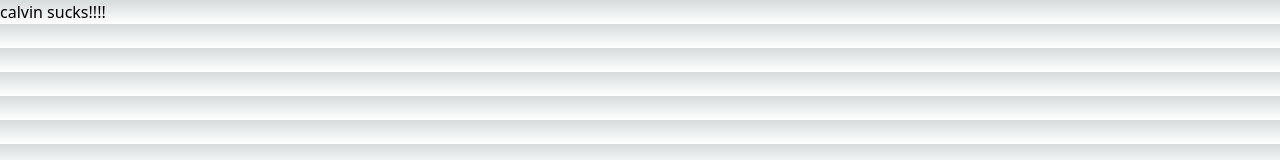
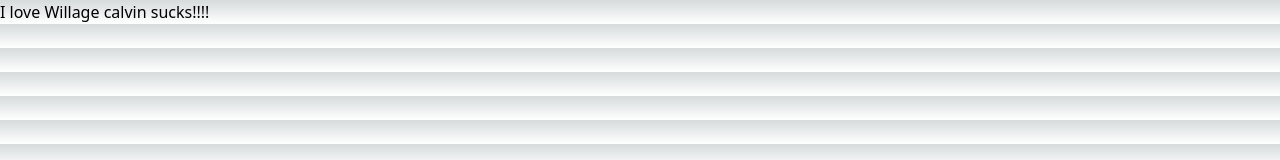
Before and after one commit to michaelhyi/scribeai, a Next.js app in the folder client/: page / in a window 1280 px wide. Shown: the top 160 px of the page. Built offline with nearby package versions, Linux system fonts and the light colour scheme.

Commit message:
I love willage update

```diff
--- a/client/src/pages/index.tsx
+++ b/client/src/pages/index.tsx
@@ -4,5 +4,7 @@ import { Inter } from "next/font/google";
 const inter = Inter({ subsets: ["latin"] });
 
 export default function Home() {
-  return <div>calvin sucks!!!!</div>;
+
+  return  <div>I love Willage calvin sucks!!!!</div>;
+
 }
```
